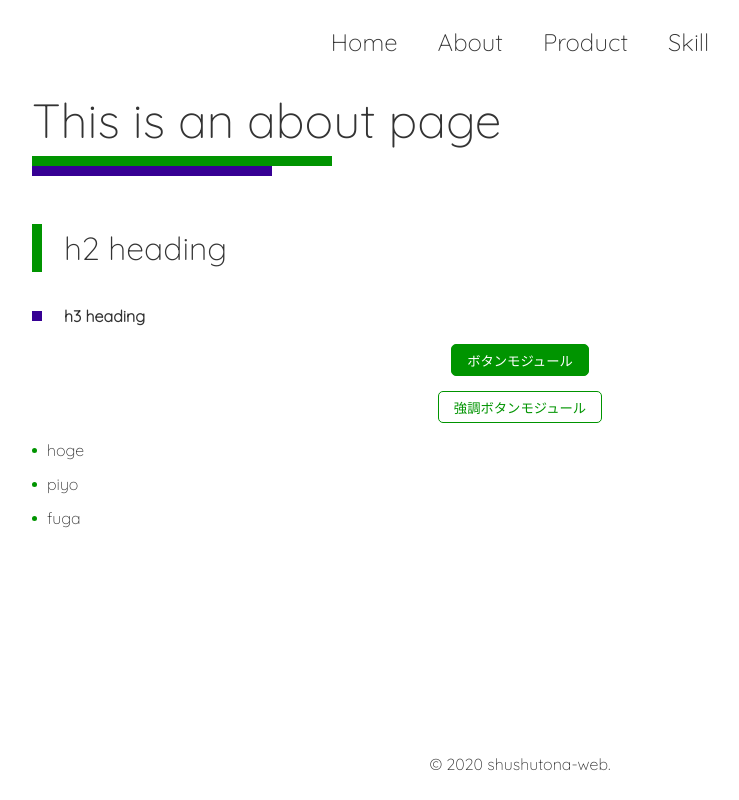
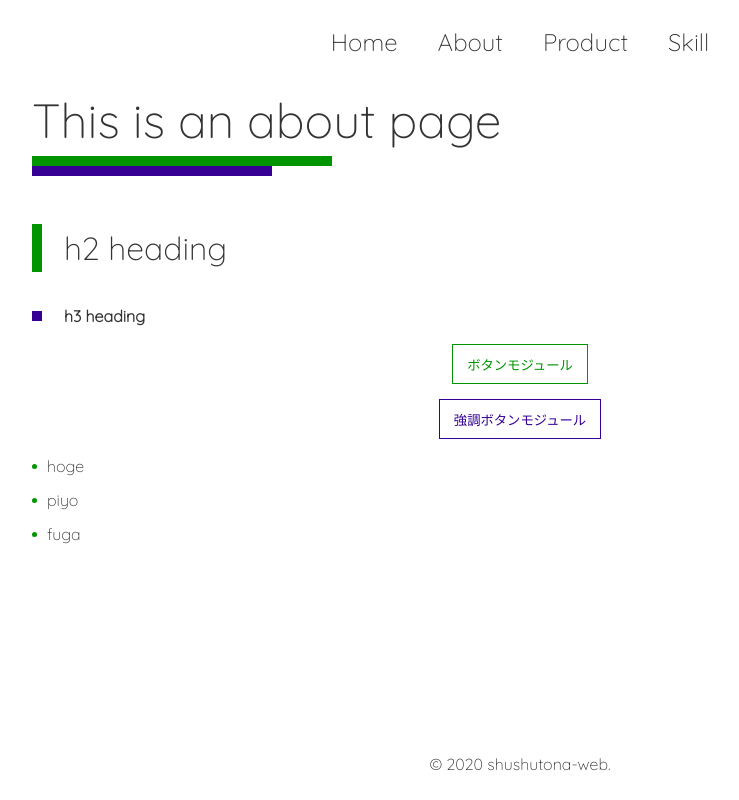
Before and after one commit to shushuTona/shushutona-web, a Vue app: page /about in a window 1280 px wide. Shown: the whole page, without its empty margins (120-859 px from the left). Built offline with nearby package versions, Linux system fonts and the light colour scheme.

Commit message:
ボタンhover修正＆hover・focusのmixin追加

```diff
--- a/src/assets/sass/prepends.scss
+++ b/src/assets/sass/prepends.scss
@@ -61,3 +61,12 @@ $HEADING_FONT_BASE_VALUE: .8rem;
         font-size: $PC_HEADING_VALUE;
     }
 }
+
+@mixin hover() {
+    @include breakPC() {
+        &:hover,
+        &:focus {
+            @content;
+        }
+    }
+}
--- a/src/components/atoms/atoms.btn.vue
+++ b/src/components/atoms/atoms.btn.vue
@@ -24,47 +24,116 @@ export default {
 </script>
 
 <style scoped lang="scss">
+
 .m-btn {
     margin: 15px 0;
     text-align: center;
 
     .btn {
         &__inner {
-            padding: 6px 15px 5px;
-            color: #fff;
-            background-color: $MAIN_COLOR;
-            border: 1px solid $MAIN_COLOR;
-            border-radius: 5px;
-            transition: color $TRANSITION;
+            padding: 0;
+            color: $MAIN_COLOR;
+            background-color: #fff;
+            border: none;
             overflow: hidden;
+            transition:
+                background-color $TRANSITION,
+                color $TRANSITION;
+            transition-delay: $TRANSITION * 0;
             position: relative;
             cursor: pointer;
 
-            // スライド背景色表示
-            &::before {
+            &::before,
+            &::after {
                 content: "";
-                width: calc(100% + 2px);
-                height: calc(100% + 2px);
-                background-color: #fff;
+                width: 100%;
+                height: 1px;
+                background-color: $MAIN_COLOR;
                 transition: transform $TRANSITION;
-                transform: translateX(-102%);
                 position: absolute;
-                top: -1px;
-                left: -1px;
+                left: 0;
             }
 
-            &:hover,
-            &:focus {
-                color: $MAIN_COLOR;
+            // 上
+            &::before {
+                transform-origin: right;
+                transition-delay: $TRANSITION * 4;
+                top: 0;
+            }
 
+            // 下
+            &::after {
+                transform-origin: left;
+                transition-delay: $TRANSITION * 2;
+                bottom: 0;
+            }
+
+            @include hover() {
+                transition-delay: $TRANSITION * 4;
+                color: #fff;
+                background-color: $MAIN_COLOR;
+
+                // 上
                 &::before {
-                    transform: translateX(0);
+                    transform-origin: right;
+                    transition-delay: $TRANSITION * 0;
+                    transform: scaleX(0);
+                }
+
+                // 下
+                &::after {
+                    transform-origin: left;
+                    transition-delay: $TRANSITION * 2;
+                    transform: scaleX(0);
+                }
+
+                .btn__innerText {
+                    // 右
+                    &::before {
+                        transform-origin: bottom;
+                        transition-delay: $TRANSITION * 1;
+                        transform: scaleY(0);
+                    }
+
+                    // 左
+                    &::after {
+                        transform-origin: top;
+                        transition-delay: $TRANSITION * 3;
+                        transform: scaleY(0);
+                    }
                 }
             }
         }
 
         &__innerText {
+            padding: 11px 15px 10px;
+            display: block;
             position: relative;
+
+            &::before,
+            &::after {
+                content: "";
+                width: 1px;
+                height: 100%;
+                background-color: $MAIN_COLOR;
+                transition: transform $TRANSITION;
+                position: absolute;
+                top: 0;
+            }
+
+            // 右
+            &::before {
+                transform-origin: bottom;
+                transition-delay: $TRANSITION * 3;
+                right: 0;
+            }
+
+            // 左
+            &::after {
+                transform-origin: top;
+                transition-delay: $TRANSITION * 1;
+                left: 0;
+            }
         }
     }
 
@@ -72,22 +141,25 @@ export default {
     &.is-emphasis {
         .btn {
             &__inner {
-                color: $MAIN_COLOR;
+                color: $SUB_COLOR;
                 background-color: #fff;
-                border: 1px solid $MAIN_COLOR;
 
-                &::before {
-                    background-color: $MAIN_COLOR;
+                &::before,
+                &::after {
+                    background-color: $SUB_COLOR;
                 }
 
-                &:hover,
-                &:focus {
+                @include hover() {
                     color: #fff;
+                    background-color: $SUB_COLOR;
                 }
             }
 
             &__innerText {
-                position: relative;
+                &::before,
+                &::after {
+                    background-color: $SUB_COLOR;
+                }
             }
         }
     }
```
